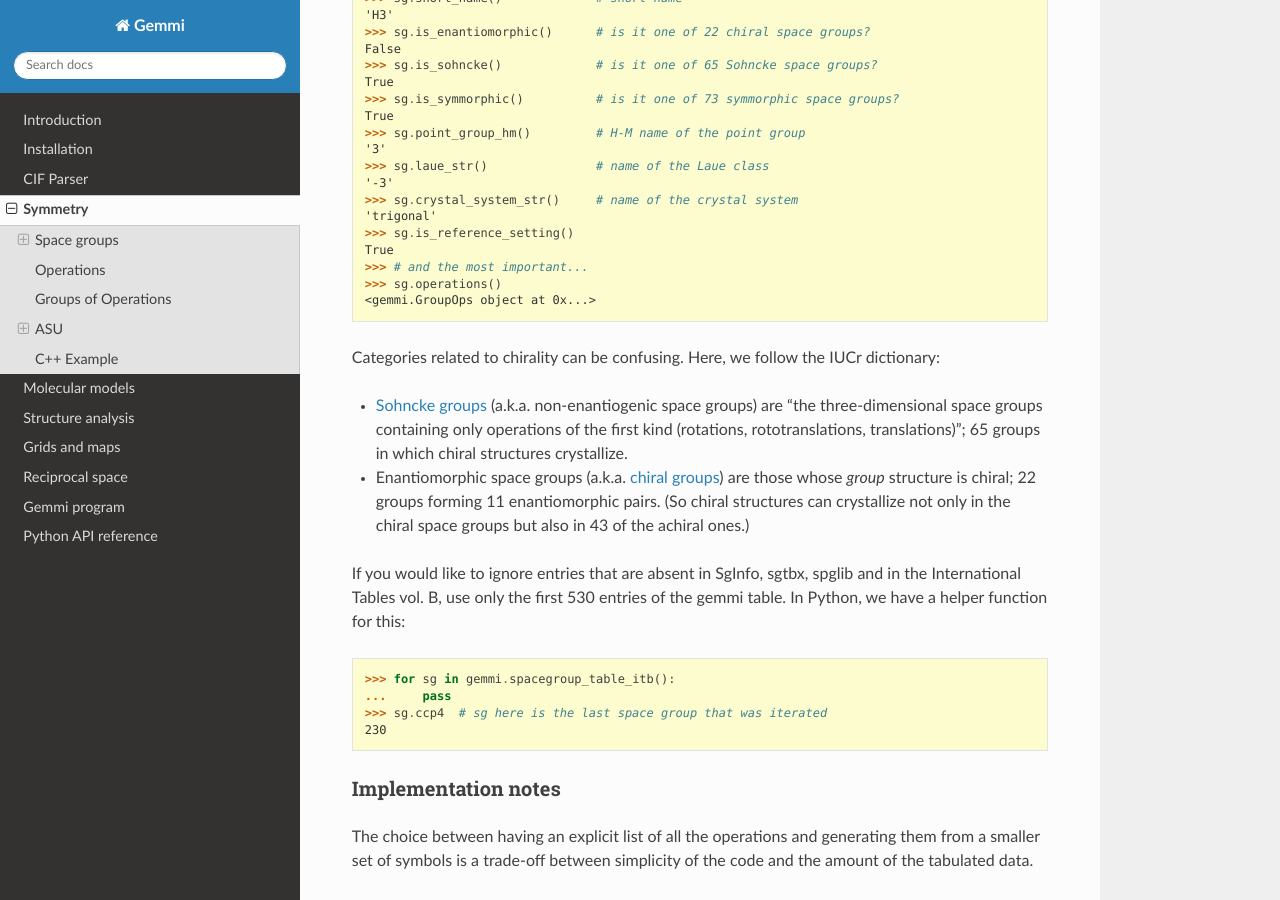
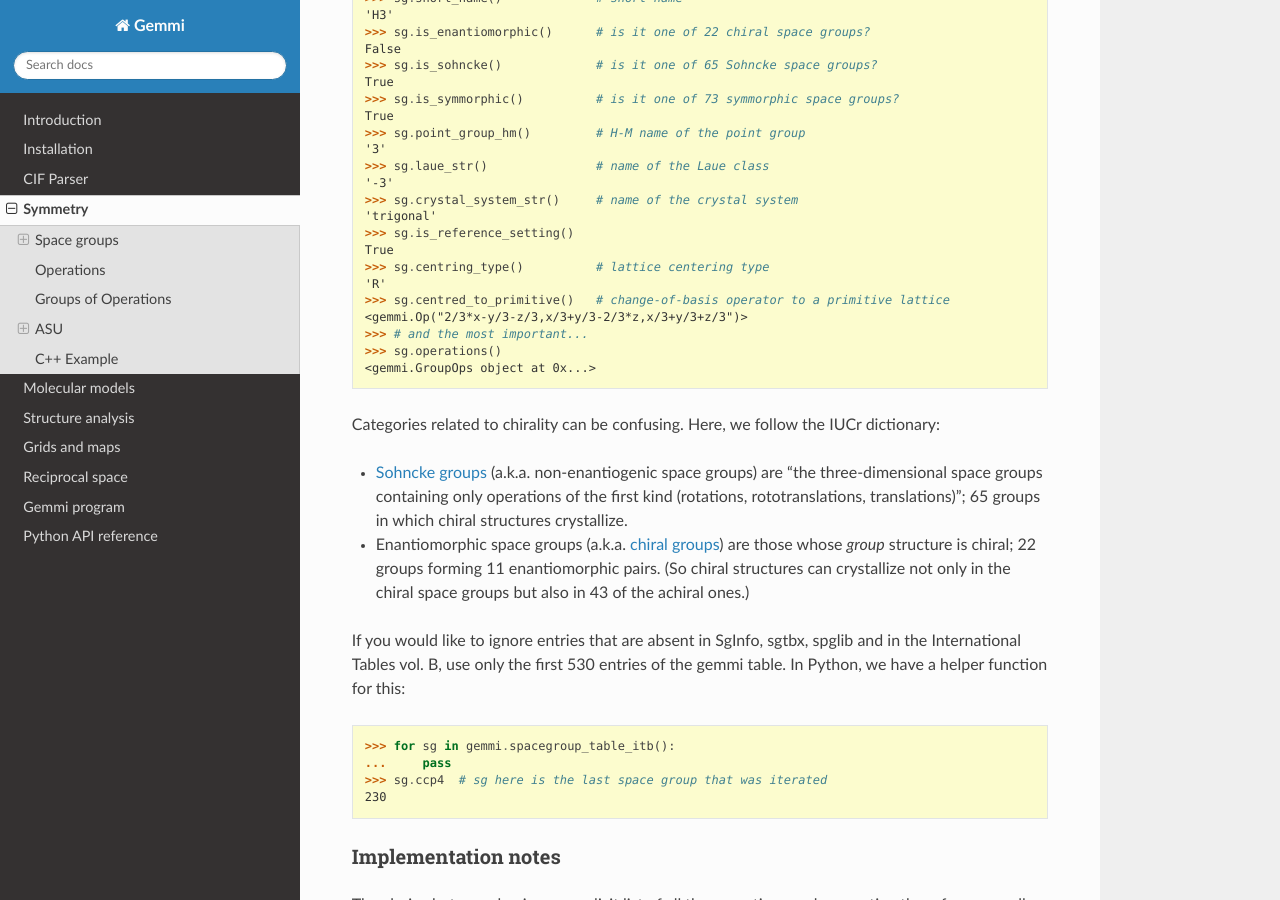
Before and after one commit to project-gemmi/gemmi, a Sphinx documentation site: the page built from docs/symmetry.rst, in a window 1280 px wide and 900 px high, scrolled down 3486 px. Built offline with Sphinx 7.4.7 and the Read the Docs theme 2.0.0, drawn with Linux system fonts in a browser that asks for light colours.

Commit message:
store centred_to_primitive matrix instead of its inverse

```diff
--- a/docs/symmetry.rst
+++ b/docs/symmetry.rst
@@ -207,6 +207,10 @@ It has the properties listed at the beginning of this section
   'trigonal'
   >>> sg.is_reference_setting()
   True
+  >>> sg.centring_type()          # lattice centering type
+  'R'
+  >>> sg.centred_to_primitive()   # change-of-basis operator to a primitive lattice
+  <gemmi.Op("2/3*x-y/3-z/3,x/3+y/3-2/3*z,x/3+y/3+z/3")>
   >>> # and the most important...
   >>> sg.operations()             #doctest: +ELLIPSIS
   <gemmi.GroupOps object at 0x...>
```
Also changed, not shown: 4 other files.
